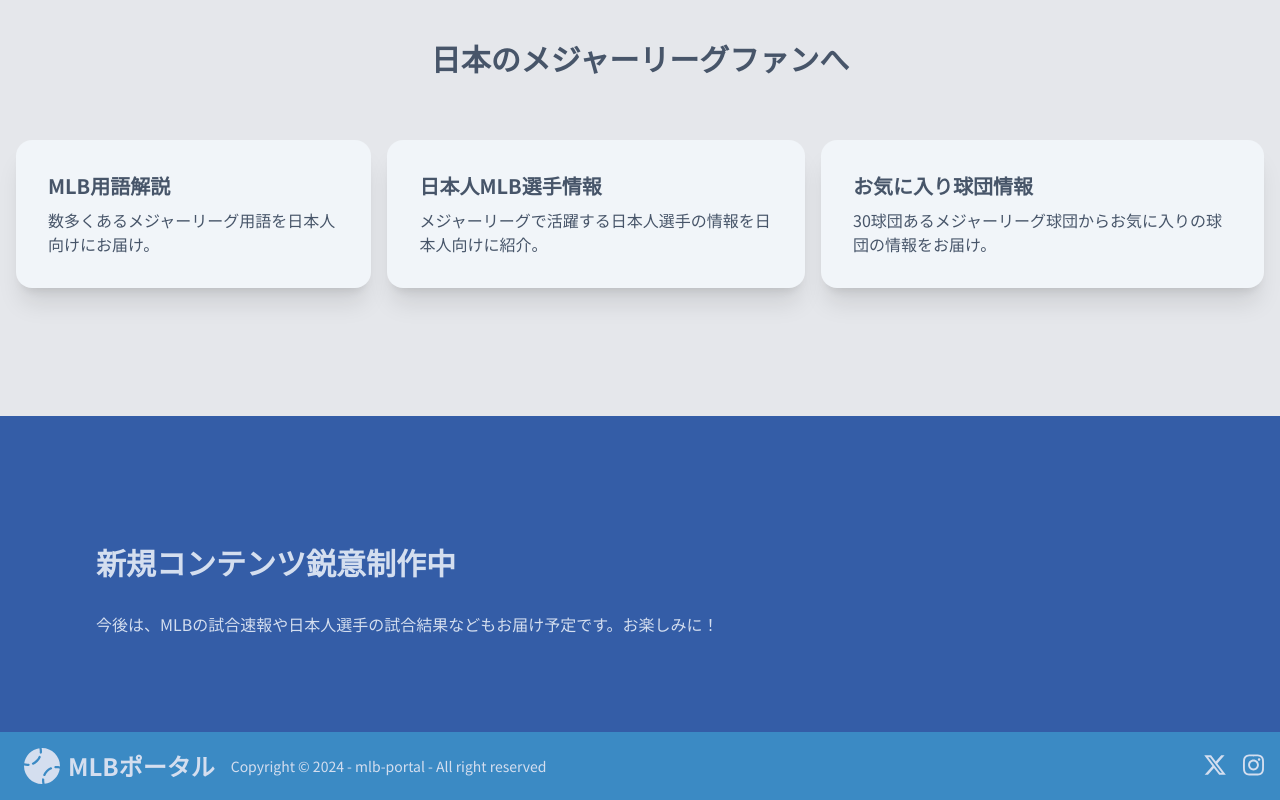
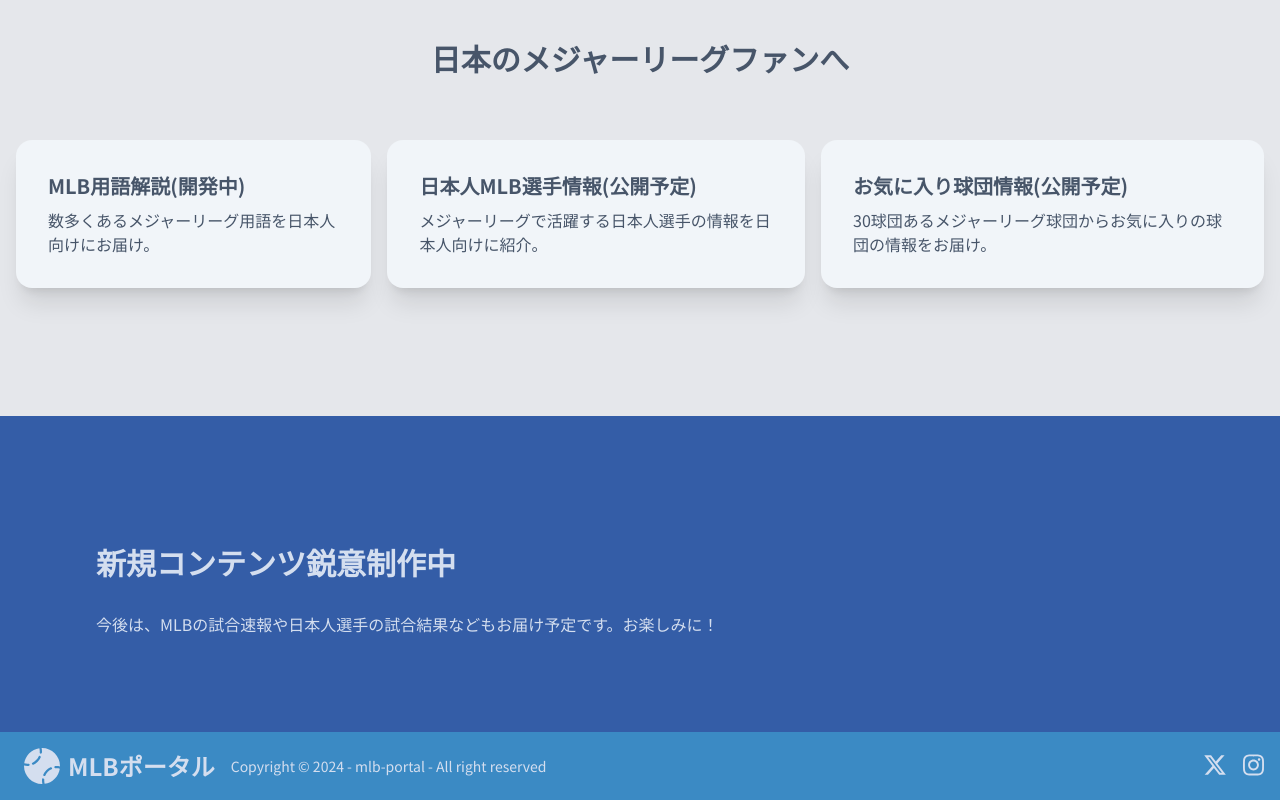
Before and after one commit to 713ikarosu/mlb-portal, a Next.js app: page / in a window 1280 px wide. Shown: the part 956-1756 px from the top of the page. Built offline with nearby package versions, Linux system fonts and the light colour scheme.

Commit message:
change top text

```diff
--- a/app/page.tsx
+++ b/app/page.tsx
@@ -26,21 +26,21 @@ export default function Home() {
           {/* TODO: コンポーネント化 */}
           <div className="card min-w-80 bg-slate-100 shadow-xl">
             <div className="card-body text-slate-600">
-              <h2 className="card-title">MLB用語解説</h2>
+              <h2 className="card-title">MLB用語解説(開発中)</h2>
               <p>数多くあるメジャーリーグ用語を日本人向けにお届け。</p>
             </div>
           </div>
 
           <div className="card min-w-80 bg-slate-100 shadow-xl">
             <div className="card-body text-slate-600">
-              <h2 className="card-title">日本人MLB選手情報</h2>
+              <h2 className="card-title">日本人MLB選手情報(公開予定)</h2>
               <p>メジャーリーグで活躍する日本人選手の情報を日本人向けに紹介。</p>
             </div>
           </div>
 
           <div className="card min-w-80 bg-slate-100 shadow-xl">
             <div className="card-body text-slate-600">
-              <h2 className="card-title">お気に入り球団情報</h2>
+              <h2 className="card-title">お気に入り球団情報(公開予定)</h2>
               <p>30球団あるメジャーリーグ球団からお気に入りの球団の情報をお届け。</p>
             </div>
           </div>
```
